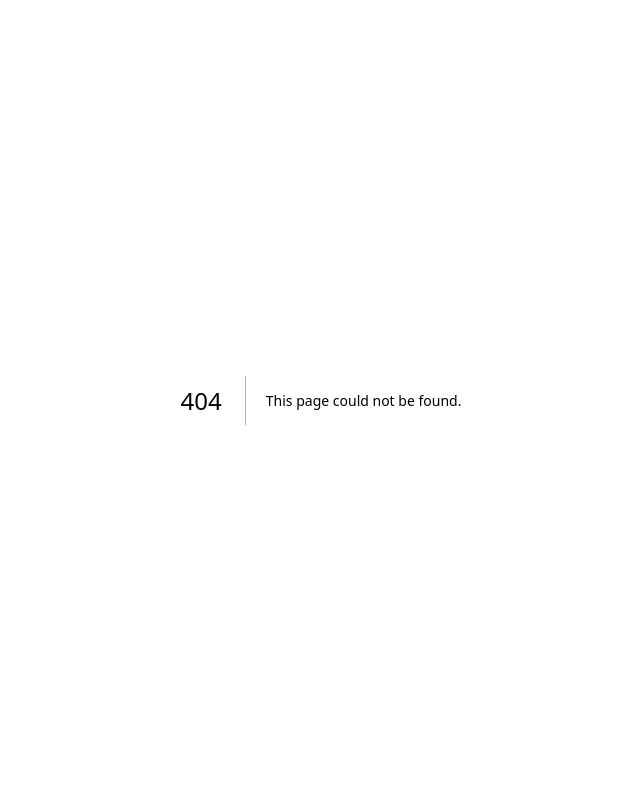
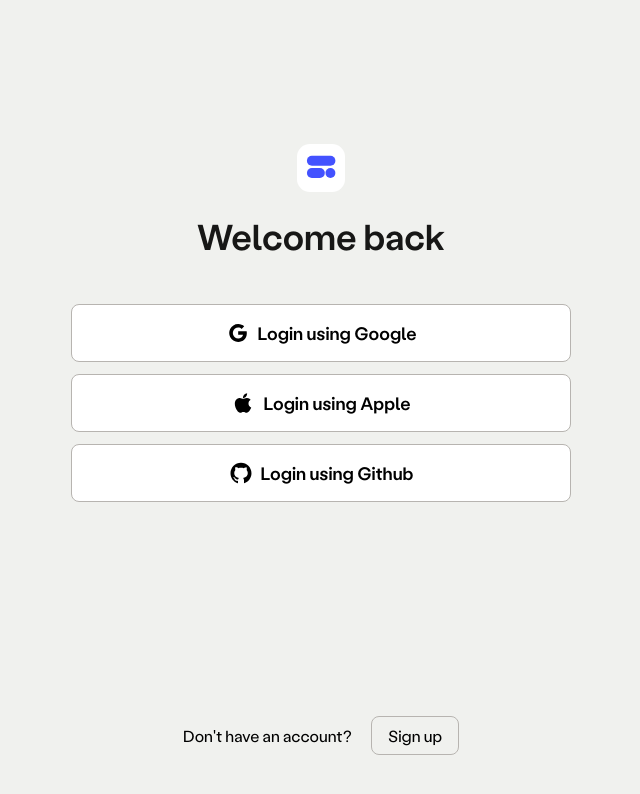
Before and after one commit to arshad-yaseen/cssnovo, a Next.js app: page /login in a window 1280 px wide. Before the commit this address had no page. Shown: the top 794 px of the page, without its empty margins (319-959 px from the left). Built offline with nearby package versions, Linux system fonts and the light colour scheme.

Commit message:
login signup pages created

```diff
--- a/components/Header.tsx
+++ b/components/Header.tsx
@@ -8,7 +8,7 @@ function Header() {
 
 
   return (
-    <div className="w-full h-24 z-[100]  flex items-center sticky top-0  bg-[#F0F1EE]">
+    <header className="w-full h-24 z-50  flex items-center sticky top-0  bg-[#F0F1EE]">
       <Link href="/" className="w-[33.333%] hover:opacity-80 transition-opacity flex items-center h-full cursor-pointer pl-10">
         <Image
           height={40}
@@ -22,14 +22,14 @@ function Header() {
         <NavigationMenuSection />
       </div>
       <div className="w-[33.333%] h-full flex justify-end items-center">
-        <button className="text-[#161616] font-regular hover:bg-slate-50 px-4  py-2 rounded-lg mr-4">
+        <Link href="/login" className="text-[#161616] font-regular hover:bg-slate-50 px-4  py-2 rounded-lg mr-4">
           Login
-        </button>
-        <button className="bg-[#161616] text-white font-regular px-4 py-2 rounded-lg mr-10">
+        </Link>
+        <Link href="/pricing" className="bg-[#161616] text-white font-regular px-4 py-2 rounded-lg mr-10">
           Signup
-        </button>
+        </Link>
       </div>
-    </div>
+    </header>
   );
 }
 
--- a/components/Hero.tsx
+++ b/components/Hero.tsx
@@ -2,13 +2,11 @@ import Image from "next/image";
 import Link from "next/link";
 import React from "react";
 import { BsFillPlayCircleFill } from "react-icons/bs";
-import BrandsPng from "../public/images/brands.png"
-
+import BrandsPng from "../public/images/brands.png";
+import * as Dialog from "@radix-ui/react-dialog";
+import { Cross2Icon } from "@radix-ui/react-icons";
 
 function Hero() {
-
-
-
   return (
     <div className="flex h-screen flex-col items-center pt-10">
       <h1 className=" text-[72px] leading-[94px] font-medium text-[#161616] text-center ">
@@ -16,16 +14,36 @@ function Hero() {
         <br /> code with ease
       </h1>
       <span className="text-[20px] text-[#161616] font-regular text-center mt-6 leading-[30px]">
-        Unlock CSS&apos;s potential with cssnovo - Your ultimate <br /> toolkit for
-        effortless and efficient web design.
+        Unlock CSS&apos;s potential with cssnovo - Your ultimate <br /> toolkit
+        for effortless and efficient web design.
       </span>
       <div className="flex mt-12">
-        <Link href="/pricing" className="bg-[#161616] hover:bg-[#161616]/80 transition-colors text-white font-regular px-8 py-3.5 rounded-lg text-xl mr-5">
+        <Link
+          href="/pricing"
+          className="bg-[#161616] hover:bg-[#161616]/80 transition-colors text-white font-regular px-8 py-3.5 rounded-lg text-xl mr-5"
+        >
           Try for free
         </Link>
-        <button className=" text-[#161616] flex items-center bg-white hover:bg-[#F0F1EE] transition-colors border-[#161616] border-2 font-regular px-8 py-3.5 rounded-lg text-xl">
-          <BsFillPlayCircleFill className="mr-2" /> Watch video
-        </button>
+
+        <Dialog.Root>
+          <Dialog.Trigger asChild>
+            <button className=" text-[#161616] flex items-center bg-white hover:bg-[#F0F1EE] transition-colors border-[#161616] border-2 font-regular px-8 py-3.5 rounded-lg text-xl">
+              <BsFillPlayCircleFill className="mr-2" /> Watch video
+            </button>
+          </Dialog.Trigger>
+          <Dialog.Portal>
+            <Dialog.Overlay className="bg-blackA9 z-[100] data-[state=open]:animate-overlayShow fixed inset-0" />
+            <Dialog.Content className="data-[state=open]:animate-contentShow z-[100]  fixed top-[50%] left-[50%] w-[900px] translate-x-[-50%] translate-y-[-50%] rounded-[6px]    p-[25px]  focus:outline-none">
+              <iframe
+                className="shadow-[hsl(206_22%_7%_/_35%)_0px_10px_38px_-10px,_hsl(206_22%_7%_/_20%)_0px_10px_20px_-15px] rounded-xl bg-[#171617]"
+                allow="autoplay;fullscreen"
+                width="900"
+                height="506"
+                src="https://onelineplayer.com/player.html?autoplay=true&autopause=false&muted=false&loop=false&url=https%3A%2F%2Fwww.dropbox.com%2Fs%2Fws8tlpgnog4d37e%2FX2Download.app-Make%2520A%2520Framer%2520Website%2520In%2520Minutes-%25281080p60%2529.mp4%3Fraw%3D1&time=true&progressBar=true&overlay=true&muteButton=true&fullscreenButton=true&style=light&quality=auto&playButton=true"
+              ></iframe>
+            </Dialog.Content>
+          </Dialog.Portal>
+        </Dialog.Root>
       </div>
       <span className="text-[0.950rem] font-regular text-center mt-12 text-[#161616] leading-[30px]">
         Cssnovo uses the OpenAI{" "}
@@ -35,8 +53,12 @@ function Hero() {
         to generate CSS code and other entire functions
       </span>
 
-      <Image src={BrandsPng} height={60} alt="brands" className="mt-10 opacity-40" />
-
+      <Image
+        src={BrandsPng}
+        height={60}
+        alt="brands"
+        className="mt-10 opacity-40"
+      />
     </div>
   );
 }
--- a/components/Pricing.jsx
+++ b/components/Pricing.jsx
@@ -1,6 +1,7 @@
 import gsap from "gsap";
 import ScrollTrigger from "gsap/dist/ScrollTrigger";
 import Image from "next/image";
+import Link from "next/link";
 import React, { useEffect } from "react";
 import SplitType from "split-type";
 
@@ -65,7 +66,7 @@ function Pricing() {
       },
 
     );
-    tl.fromTo(
+    tl2.fromTo(
       descchars,
       {
         opacity: 0
@@ -73,7 +74,7 @@ function Pricing() {
       {
         opacity: 1,
         stagger: 0.005,
-        duration: 0.5,
+        duration: 0.1,
         ease: 'power4.out',
       }
     );
@@ -117,9 +118,9 @@ function Pricing() {
               <p className="font-regular text-lg mt-4 text-black">
                 Free forever
               </p>
-              <button className="w-full py-2.5 border-2 border-black mt-8 hover:bg-[#E4E3DE] transition-colors rounded-lg text-lg font-regular bg-white">
+              <Link href="/signup" className="w-full py-2.5 flex items justify-center border-2 border-black mt-8 hover:bg-[#E4E3DE] transition-colors rounded-lg text-lg font-regular bg-white">
                 Join for free
-              </button>
+              </Link>
             </div>
             <div className="w-full h-[240px] flex flex-col  ">
               {free_plans.map((plan, index) => {
@@ -161,9 +162,9 @@ function Pricing() {
                 <p className="font-regular text-lg mt-4 text-black">
                   per month
                 </p>
-                <button className="w-full py-2.5  mt-8 hover:opacity-80 transition-opacity rounded-lg text-lg font-regular bg-black text-white">
+                <Link href="/signup" className="w-full py-2.5 flex items justify-center  mt-8 hover:opacity-80 transition-opacity rounded-lg text-lg font-regular bg-black text-white">
                   Get started with basic
-                </button>
+                </Link>
               </div>
               <div className="w-full h-[240px] flex flex-col  ">
                 {basic_plans.map((plan, index) => {
@@ -203,9 +204,9 @@ function Pricing() {
                 $8 <span className="text-xl">USD</span>
               </h1>
               <p className="font-regular text-lg mt-4 text-black">per month</p>
-              <button className="w-full py-2.5  mt-8 hover:opacity-80 transition-opacity rounded-lg text-lg font-regular bg-black text-white">
+              <Link href="/signup" className="w-full py-2.5 flex items justify-center  mt-8 hover:opacity-80 transition-opacity rounded-lg text-lg font-regular bg-black text-white">
                 Get Pro
-              </button>
+              </Link>
             </div>
             <div className="w-full h-[240px] flex flex-col  ">
               {pro_plans.map((plan, index) => {
--- a/package.json
+++ b/package.json
@@ -10,6 +10,7 @@
   },
   "dependencies": {
     "@radix-ui/colors": "^0.1.8",
+    "@radix-ui/react-dialog": "^1.0.3",
     "@radix-ui/react-icons": "^1.2.0",
     "@radix-ui/react-navigation-menu": "^1.1.2",
     "@types/locomotive-scroll": "^4.1.0",
--- a/pages/index.jsx
+++ b/pages/index.jsx
@@ -15,23 +15,24 @@ import gsap from "gsap";
 
 export default function Home() {
   useEffect(() => {
-    let data_scroll_container = document.querySelector("[data-scroll-container]");
-    import("locomotive-scroll").then(locomotiveModule => {
-      if(!data_scroll_container) return;
+    let data_scroll_container = document.querySelector(
+      "[data-scroll-container]"
+    );
+    import("locomotive-scroll").then((locomotiveModule) => {
+      if (!data_scroll_container) return;
       const scroll = new locomotiveModule.default({
         el: data_scroll_container,
         smooth: true,
         smoothMobile: false,
         multiplier: 0.5,
-      })
-    })
+      });
+    });
 
-    gsap.fromTo("#root", {opacity: 0}, {opacity: 1, duration: 0.5});
-
+    gsap.fromTo("#root", { opacity: 0 }, { opacity: 1, duration: 1 });
   }, []);
 
   return (
-    <div id="root" >
+    <div id="root">
       <Head>
         <title>Cssnovo - Your CSS Second Brain - AI</title>
         <meta name="description" content="Generated by create next app" />
@@ -39,18 +40,17 @@ export default function Home() {
         <link rel="icon" href={DarkLogoRounded.src} />
       </Head>
       <Header />
-      <div data-scroll-container >
+      <div data-scroll-container>
         <Hero />
         <OverviewSection />
         <Section1 />
         <Section2 />
         <Section3 />
-      <ConversionExampleSection />
+        {/* <ConversionExampleSection /> */}
         <HomeToolsExamples />
         <Pricing />
         <Footer />
       </div>
-
     </div>
   );
 }
--- /dev/null
+++ b/pages/login.jsx
@@ -0,0 +1,69 @@
+import Head from "next/head";
+import Image from "next/image";
+import React, { useEffect } from "react";
+import DarkLogoRounded from "../public/assets/Logos/Svgs/black-logo-rounded.svg";
+import WhiteLogoRounded from "../public/assets/Logos/Svgs/white-logo-rounded.svg";
+import { AiOutlineGoogle, AiFillApple, AiFillGithub } from "react-icons/ai";
+import Link from "next/link";
+import gsap from "gsap";
+
+function login() {
+  useEffect(() => {
+    gsap.fromTo(
+      ".login-content",
+      {
+        opacity: 0,
+        y: 20,
+      },
+      {
+        opacity: 1,
+        y: 0,
+        stagger: 0.1,
+        duration: 2,
+        ease: "power4.out",
+      }
+    );
+  }, []);
+
+  return (
+    <div className="w-full h-screen items-center pt-36 flex flex-col">
+      <Head>
+        <title>Login | Cssnovo</title>
+        <meta name="description" content="Login to your cssnovo account" />
+        <link rel="icon" href={DarkLogoRounded.src} />
+      </Head>
+      <Image
+        src={WhiteLogoRounded}
+        height={48}
+        alt="white-logo-rounded"
+        className="login-content"
+      />
+      <h1 className="text-4xl text-black font-medium mt-6 login-content">
+        Welcome back
+      </h1>
+      <button className="w-[500px] flex justify-center items-center login-content py-3.5  bg-white rounded-lg font-medium text-lg cursor-pointer mt-12 border-[#B7B4B0] border hover:bg-[#F0F1EE] transition-colors">
+        <AiOutlineGoogle className="text-2xl mr-2" /> Login using Google
+      </button>
+      <button className="w-[500px] flex justify-center login-content items-center py-3.5  bg-white rounded-lg font-medium text-lg cursor-pointer mt-3 border-[#B7B4B0] border hover:bg-[#F0F1EE] transition-colors">
+        <AiFillApple className="text-2xl mr-2" /> Login using Apple
+      </button>
+      <button className="w-[500px] flex justify-center login-content items-center py-3.5  bg-white rounded-lg font-medium text-lg cursor-pointer mt-3 border-[#B7B4B0] border hover:bg-[#F0F1EE] transition-colors">
+        <AiFillGithub className="text-2xl mr-2" /> Login using Github
+      </button>
+
+      <div className="w-full h-32 fixed bottom-0 login-content flex items-center justify-center">
+        <h1 className="font-regular">
+          Don&apos;t have an account?{" "}
+          <Link
+            href="/pricing"
+            className="py-2 px-4 ml-4 rounded-lg border border-[#B7B4B0]"
+          >
+            Sign up
+          </Link>
+        </h1>
+      </div>
+    </div>
+  );
+}
+
+export default login;
--- /dev/null
+++ b/pages/signup.jsx
@@ -0,0 +1,63 @@
+import Head from "next/head";
+import Image from "next/image";
+import React, { useEffect } from "react";
+import DarkLogoRounded from "../public/assets/Logos/Svgs/black-logo-rounded.svg";
+import WhiteLogoRounded from "../public/assets/Logos/Svgs/white-logo-rounded.svg";
+import { AiOutlineGoogle, AiFillApple, AiFillGithub } from "react-icons/ai";
+import Link from "next/link";
+import gsap from "gsap";
+
+function Signup() {
+
+    useEffect(() => {
+        gsap.fromTo(
+          ".signup-content",
+          {
+            opacity: 0,
+            y: 20,
+          },
+          {
+            opacity: 1,
+            y: 0,
+            stagger: 0.1,
+            duration: 2,
+            ease: "power4.out",
+          }
+        );
+      }, []);
+
+  return (
+    <div className="w-full h-screen items-center pt-36 flex flex-col">
+      <Head>
+        <title>Signup | Cssnovo</title>
+        <meta name="description" content="Signup to your cssnovo account" />
+        <link rel="icon" href={DarkLogoRounded.src} />
+      </Head>
+      <Image src={WhiteLogoRounded} height={48} alt="white-logo-rounded" className="signup-content" />
+      <h1 className="text-4xl text-black font-medium mt-6 signup-content">Get Started</h1>
+      <button className="w-[500px] flex justify-center items-center py-3.5 signup-content  bg-white rounded-lg font-medium text-lg cursor-pointer mt-12 border-[#B7B4B0] border hover:bg-[#F0F1EE] transition-colors">
+        <AiOutlineGoogle className="text-2xl mr-2" /> Signup using Google
+      </button>
+      <button className="w-[500px] flex justify-center items-center signup-content py-3.5  bg-white rounded-lg font-medium text-lg cursor-pointer mt-3 border-[#B7B4B0] border hover:bg-[#F0F1EE] transition-colors">
+        <AiFillApple className="text-2xl mr-2" /> Signup using Apple
+      </button>
+      <buttom className="w-[500px] flex justify-center items-center signup-content py-3.5  bg-white rounded-lg font-medium text-lg cursor-pointer mt-3 border-[#B7B4B0] border hover:bg-[#F0F1EE] transition-colors">
+        <AiFillGithub className="text-2xl mr-2" /> Signup using Github
+      </buttom>
+
+      <div className="w-full h-32 fixed bottom-0 signup-content flex items-center justify-center">
+        <h1 className="font-regular">
+            Already have an account?{" "}
+          <Link
+            href="/login"
+            className="py-2 px-4 ml-4 rounded-lg border border-[#B7B4B0]"
+          >
+            Login
+          </Link>
+        </h1>
+      </div>
+    </div>
+  );
+}
+
+export default Signup;
--- a/tailwind.config.js
+++ b/tailwind.config.js
@@ -1,5 +1,5 @@
-const plugin = require('tailwindcss/plugin');
-const { blackA, mauve, violet, indigo, purple } = require('@radix-ui/colors');
+const plugin = require("tailwindcss/plugin");
+const { blackA, mauve, violet, indigo, purple } = require("@radix-ui/colors");
 
 /** @type {import('tailwindcss').Config} */
 module.exports = {
@@ -22,28 +22,28 @@ module.exports = {
       },
       keyframes: {
         enterFromRight: {
-          from: { opacity: 0, transform: 'translateX(200px)' },
-          to: { opacity: 1, transform: 'translateX(0)' },
+          from: { opacity: 0, transform: "translateX(200px)" },
+          to: { opacity: 1, transform: "translateX(0)" },
         },
         enterFromLeft: {
-          from: { opacity: 0, transform: 'translateX(-200px)' },
-          to: { opacity: 1, transform: 'translateX(0)' },
+          from: { opacity: 0, transform: "translateX(-200px)" },
+          to: { opacity: 1, transform: "translateX(0)" },
         },
         exitToRight: {
-          from: { opacity: 1, transform: 'translateX(0)' },
-          to: { opacity: 0, transform: 'translateX(200px)' },
+          from: { opacity: 1, transform: "translateX(0)" },
+          to: { opacity: 0, transform: "translateX(200px)" },
         },
         exitToLeft: {
-          from: { opacity: 1, transform: 'translateX(0)' },
-          to: { opacity: 0, transform: 'translateX(-200px)' },
+          from: { opacity: 1, transform: "translateX(0)" },
+          to: { opacity: 0, transform: "translateX(-200px)" },
         },
         scaleIn: {
-          from: { opacity: 0, transform: 'rotateX(-10deg) scale(0.9)' },
-          to: { opacity: 1, transform: 'rotateX(0deg) scale(1)' },
+          from: { opacity: 0, transform: "rotateX(-10deg) scale(0.9)" },
+          to: { opacity: 1, transform: "rotateX(0deg) scale(1)" },
         },
         scaleOut: {
-          from: { opacity: 1, transform: 'rotateX(0deg) scale(1)' },
-          to: { opacity: 0, transform: 'rotateX(-10deg) scale(0.95)' },
+          from: { opacity: 1, transform: "rotateX(0deg) scale(1)" },
+          to: { opacity: 0, transform: "rotateX(-10deg) scale(0.95)" },
         },
         fadeIn: {
           from: { opacity: 0 },
@@ -53,17 +53,27 @@ module.exports = {
           from: { opacity: 1 },
           to: { opacity: 0 },
         },
-      },
+        overlayShow: {
+          from: { opacity: 0 },
+          to: { opacity: 1 },
+        },
+        contentShow: {
+          from: { opacity: 0, transform: "translate(-50%, -48%) scale(0.96)" },
+          to: { opacity: 1, transform: "translate(-50%, -50%) scale(1)" },
+        }
+      }
     },
     animation: {
-      scaleIn: 'scaleIn 200ms ease',
-      scaleOut: 'scaleOut 200ms ease',
-      fadeIn: 'fadeIn 200ms ease',
-      fadeOut: 'fadeOut 200ms ease',
-      enterFromLeft: 'enterFromLeft 250ms ease',
-      enterFromRight: 'enterFromRight 250ms ease',
-      exitToLeft: 'exitToLeft 250ms ease',
-      exitToRight: 'exitToRight 250ms ease',
+      scaleIn: "scaleIn 200ms ease",
+      scaleOut: "scaleOut 200ms ease",
+      fadeIn: "fadeIn 200ms ease",
+      fadeOut: "fadeOut 200ms ease",
+      enterFromLeft: "enterFromLeft 250ms ease",
+      enterFromRight: "enterFromRight 250ms ease",
+      exitToLeft: "exitToLeft 250ms ease",
+      exitToRight: "exitToRight 250ms ease",
+      overlayShow: "overlayShow 150ms cubic-bezier(0.16, 1, 0.3, 1)",
+      contentShow: "contentShow 150ms cubic-bezier(0.16, 1, 0.3, 1)"
     },
   },
   plugins: [
```
Also changed, not shown: components/Section1.jsx (+19 -25 lines), 1 other file (tests, documents, lock files or other folders). Lines whose indentation alone changed are shown as unchanged.
